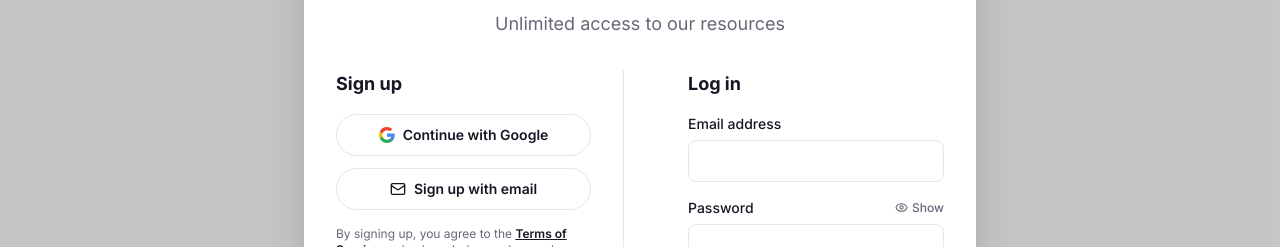
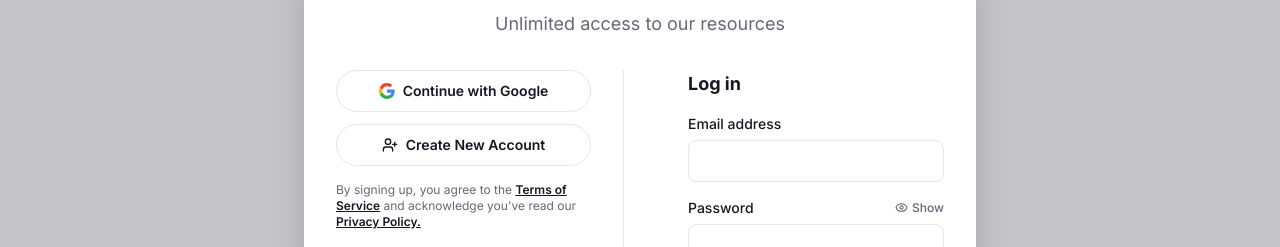
Before and after one commit to vivek-himself/academy, a Next.js app: page /login in a window 1280 px wide. Shown: the part 222-469 px from the top of the page. Built offline with nearby package versions, Linux system fonts and the light colour scheme; no server answers; the database is empty.

Commit message:
Remove 'Sign up' heading above Google button, rename email signup link to 'Create New Account'

```diff
--- a/src/components/ui/LoginForm.tsx
+++ b/src/components/ui/LoginForm.tsx
@@ -4,7 +4,7 @@ import { useEffect, useState } from "react";
 import { useRouter } from "next/navigation";
 import Link from "next/link";
 import Image from "next/image";
-import { Eye, EyeOff, Mail, X, ChevronDown } from "lucide-react";
+import { Eye, EyeOff, UserPlus, X, ChevronDown } from "lucide-react";
 import SocialAuthButtons from "./SocialAuthButtons";
 import { getLastUser, setLastUser, clearLastUser } from "@/lib/lastUserCookie";
 
@@ -94,14 +94,13 @@ export default function LoginForm() {
     <ModalShell>
       <div className="grid grid-cols-1 gap-8 px-8 pb-8 pt-6 sm:grid-cols-2 sm:divide-x sm:divide-brand-border">
         <div className="sm:pr-8">
-          <h3 className="mb-4 text-lg font-bold text-brand-ink">Sign up</h3>
           <div className="flex flex-col gap-3">
             <SocialAuthButtons />
             <Link
               href="/signup"
               className="flex w-full items-center justify-center gap-2 rounded-full border border-brand-border px-4 py-2.5 text-sm font-semibold text-brand-ink hover:bg-brand-surface"
             >
-              <Mail size={16} /> Sign up with email
+              <UserPlus size={16} /> Create New Account
             </Link>
           </div>
           <p className="mt-4 text-xs text-brand-muted">
```
